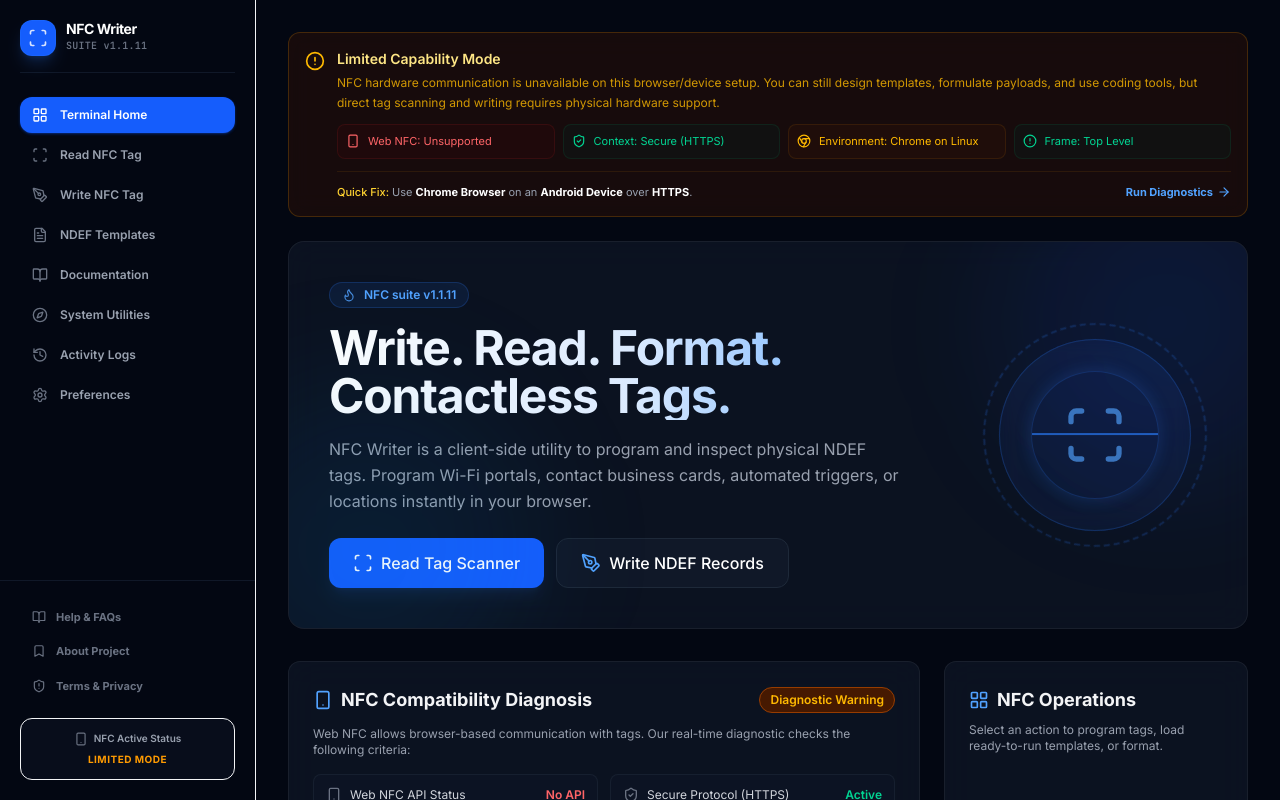
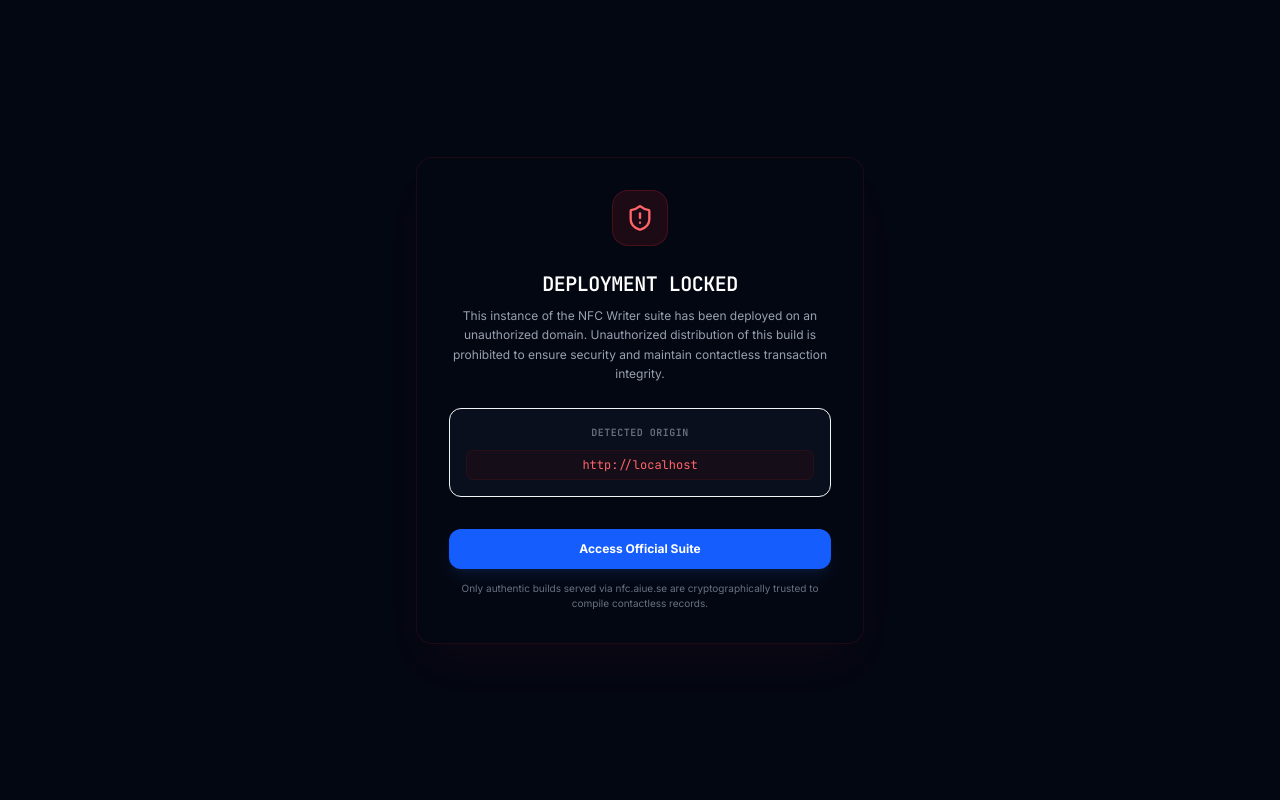
Before and after one commit to SouumG/NFC-Writer, a React (Vite) app: page / in a window 1280 px wide. Shown: the top 800 px of the page. Built offline with nearby package versions, Linux system fonts and the light colour scheme.

Commit message:
feat: implement strict domain lock enforcement
Remove all development and sandbox bypasses to ensure the application is exclusively accessible via nfc.aiue.se. Update version to 1.1.13.

```diff
--- a/package.json
+++ b/package.json
@@ -1,7 +1,7 @@
 {
   "name": "nfc-writer",
   "private": true,
-  "version": "1.1.11",
+  "version": "1.1.13",
   "type": "module",
   "scripts": {
     "dev": "vite --port=3000 --host=0.0.0.0",
--- a/src/App.tsx
+++ b/src/App.tsx
@@ -275,6 +275,59 @@ export default function App() {
     setSelectedPreset(null);
   };
 
+  // Check if current hosting domain is authorized
+  const [domainAuthorized, setDomainAuthorized] = useState<boolean>(true);
+
+  useEffect(() => {
+    if (typeof window !== 'undefined') {
+      const hostname = window.location.hostname;
+      const isAuthorized = hostname === 'nfc.aiue.se';
+      setDomainAuthorized(isAuthorized);
+    }
+  }, []);
+
+  if (!domainAuthorized) {
+    return (
+      <div className="min-h-screen bg-[#030712] text-gray-100 flex items-center justify-center p-6 font-sans">
+        <div className="max-w-md w-full bg-gray-950 border border-red-500/10 rounded-2xl p-8 space-y-6 text-center shadow-2xl shadow-red-500/5">
+          <div className="w-14 h-14 bg-red-500/10 border border-red-500/20 text-red-400 rounded-2xl flex items-center justify-center mx-auto">
+            <ShieldAlert className="w-7 h-7" />
+          </div>
+
+          <div className="space-y-2">
+            <h1 className="text-xl font-bold tracking-tight text-white uppercase font-mono">
+              Deployment Locked
+            </h1>
+            <p className="text-xs text-gray-400 leading-relaxed">
+              This instance of the NFC Writer suite has been deployed on an unauthorized domain. Unauthorized distribution of this build is prohibited to ensure security and maintain contactless transaction integrity.
+            </p>
+          </div>
+
+          <div className="p-4 bg-gray-900/50 rounded-xl border border-gray-850/50 space-y-2.5">
+            <div className="text-[10px] uppercase tracking-wider font-bold text-gray-500 font-mono">
+              Detected Origin
+            </div>
+            <div className="text-xs font-mono text-red-400 bg-red-950/20 py-1.5 px-3 rounded-lg border border-red-900/20 break-all">
+              {typeof window !== 'undefined' ? window.location.origin : 'unknown'}
+            </div>
+          </div>
+
+          <div className="space-y-3 pt-2">
+            <a
+              href="https://nfc.aiue.se/"
+              className="block w-full py-3 bg-blue-600 hover:bg-blue-500 text-white font-bold text-xs rounded-xl shadow-lg shadow-blue-500/10 hover:shadow-blue-500/20 transition-all text-center"
+            >
+              Access Official Suite
+            </a>
+            <div className="text-[10px] text-gray-500">
+              Only authentic builds served via nfc.aiue.se are cryptographically trusted to compile contactless records.
+            </div>
+          </div>
+        </div>
+      </div>
+    );
+  }
+
   return (
     <div className={`min-h-screen flex flex-col md:flex-row ${settings.theme === 'light' ? 'bg-gray-50 text-gray-900' : 'bg-[#030712] text-gray-100'}`}>
 
@@ -327,7 +380,7 @@ export default function App() {
               </div>
               <div className="text-left">
                 <div className="font-bold leading-none text-sm">NFC Writer</div>
-                <span className="text-[10px] text-gray-500 font-semibold font-mono tracking-wide mt-0.5 block">SUITE v1.1.11</span>
+                <span className="text-[10px] text-gray-500 font-semibold font-mono tracking-wide mt-0.5 block">SUITE v1.1.13</span>
               </div>
             </button>
           </div>
@@ -506,7 +559,7 @@ export default function App() {
             &copy; 2026 NFC Writer. Hosted at: <a href="https://nfc.aiue.se/" target="_blank" rel="noreferrer" className="text-gray-400 hover:text-blue-400 font-mono">https://nfc.aiue.se/</a>
           </div>
           <div className="flex items-center gap-3">
-            <span>Version v1.1.11 (Production)</span>
+            <span>Version v1.1.13 (Production)</span>
             <span>•</span>
             <button type="button" onClick={() => handleNavigate('legal')} className="hover:text-blue-400 cursor-pointer">Privacy & Terms</button>
           </div>
--- a/src/components/AboutView.tsx
+++ b/src/components/AboutView.tsx
@@ -26,7 +26,7 @@ export default function AboutView() {
             <h3 className="font-bold text-sm text-gray-200">Contactless Engineering Built Client-Side</h3>
             <div className="text-xs text-gray-400 leading-relaxed space-y-3 select-text">
               <p>
-                NFC Writer (v1.1.11) is a robust, full-stack client-side Progressive Web Application designed for programming, scanning, parsing, and diagnosing high-frequency RFID/NFC chips. Built entirely in React and styled with a glassmorphism theme, this applet operates 100% locally on your browser.
+                NFC Writer (v1.1.13) is a robust, full-stack client-side Progressive Web Application designed for programming, scanning, parsing, and diagnosing high-frequency RFID/NFC chips. Built entirely in React and styled with a glassmorphism theme, this applet operates 100% locally on your browser.
               </p>
               <p>
                 By avoiding backend databases, your personal Wi-Fi configurations, phone lines, coordinates, or vCard details are never uploaded or synced to external servers, guaranteeing maximum privacy and cryptographic security.
@@ -46,6 +46,28 @@ export default function AboutView() {
             </h3>
 
             <div className="space-y-4 text-xs font-mono">
+              <div className="space-y-1">
+                <div className="flex items-center gap-2">
+                  <span className="font-bold text-gray-200">v1.1.13</span>
+                  <span className="text-[10px] text-emerald-400 font-bold uppercase">• Complete Domain Lock &amp; Bypass Removal</span>
+                </div>
+                <ul className="list-disc pl-4 text-gray-400 text-[11px] space-y-0.5 leading-relaxed">
+                  <li>Completely removed local development and run.app sandbox domain bypasses.</li>
+                  <li>Locked execution exclusively to the verified production domain (nfc.aiue.se).</li>
+                </ul>
+              </div>
+
+              <div className="space-y-1">
+                <div className="flex items-center gap-2">
+                  <span className="font-bold text-gray-200">v1.1.12</span>
+                  <span className="text-[10px] text-emerald-400 font-bold uppercase">• Client-side Domain Lock Enforcement &amp; Build Verification</span>
+                </div>
+                <ul className="list-disc pl-4 text-gray-400 text-[11px] space-y-0.5 leading-relaxed">
+                  <li>Implemented client-side hosting locks restricting distribution builds strictly to verified domains (nfc.aiue.se).</li>
+                  <li>Maintained transparent allowances for localhost and local sandboxed developer preview/sandbox frame instances.</li>
+                </ul>
+              </div>
+
               <div className="space-y-1">
                 <div className="flex items-center gap-2">
                   <span className="font-bold text-gray-200">v1.1.11</span>
--- a/src/components/HomeView.tsx
+++ b/src/components/HomeView.tsx
@@ -46,7 +46,7 @@ export default function HomeView({
         <div className="flex-1 space-y-4 text-center md:text-left">
           <div className="inline-flex items-center gap-2 px-3 py-1 bg-blue-500/10 border border-blue-500/20 text-blue-400 rounded-full text-xs font-semibold">
             <Flame className="w-3.5 h-3.5 animate-pulse" />
-            <span>NFC suite v1.1.11</span>
+            <span>NFC suite v1.1.13</span>
           </div>
           <h1 className="text-3xl md:text-5xl font-extrabold tracking-tight bg-clip-text text-transparent bg-gradient-to-r from-white via-blue-100 to-blue-400">
             Write. Read. Format. <br />Contactless Tags.
```
Also changed, not shown: 2 other files (tests, documents, lock files or other folders).
